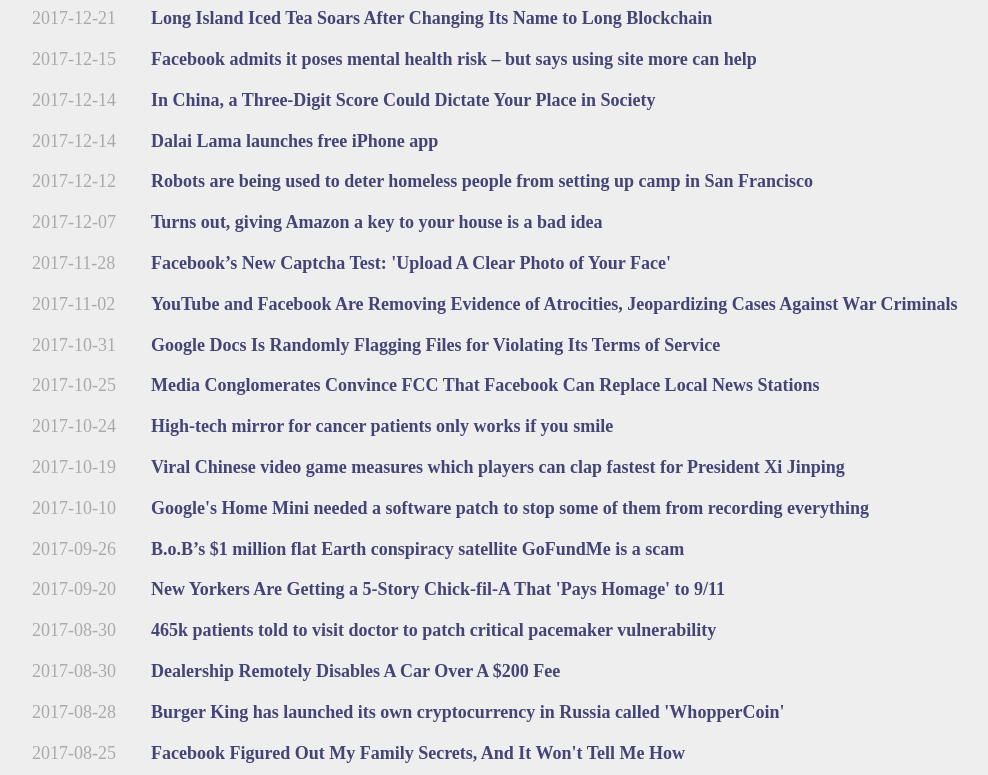
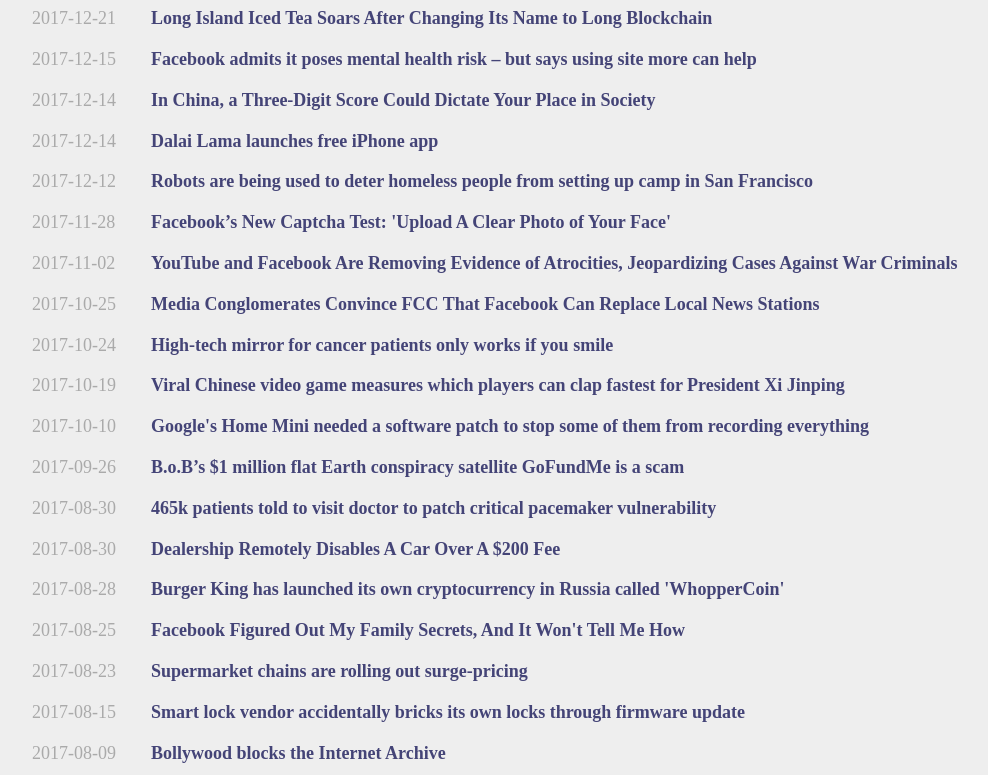
Before and after one commit to stensonowen/thefutureblo.ws, a plain HTML site: page index.html in a window 1280 px wide. Shown: the part 474-1249 px from the top of the page, without its empty margins (97-1085 px from the left). Drawn offline with Linux system fonts and the light colour scheme.

Commit message:
formatting, removed some entries

```diff
--- a/index.html
+++ b/index.html
@@ -76,7 +76,6 @@
                 </td>
             </tr>
 
-
             <tr> <td class="date"> 2017-12-21 </td>
                 <td> <a href="https://www.bloomberg.com/news/articles/2017-12-21/crypto-craze-sees-long-island-iced-tea-rename-as-long-blockchain">
                         Long Island Iced Tea Soars After Changing Its Name to Long Blockchain
@@ -105,21 +104,12 @@
                 </td>
             </tr>
 
-
             <tr> <td class="date"> 2017-12-12 </td>
                 <td> <a href="http://www.businessinsider.com/security-robots-are-monitoring-the-homeless-in-san-francisco-2017-12">
                         Robots are being used to deter homeless people from setting up camp in San Francisco
                     </a>
                 </td>
             </tr>
-
-            <tr> <td class="date"> 2017-12-07 </td>
-                <td> <a href="https://www.washingtonpost.com/news/the-switch/wp/2017/12/07/amazon-wants-a-key-to-your-house-i-did-it-i-regretted-it/">
-                        Turns out, giving Amazon a key to your house is a bad idea
-                    </a>
-                </td>
-            </tr>
-
 
             <tr> <td class="date"> 2017-11-28 </td>
                 <td> <a href="https://www.wired.com/story/facebooks-new-captcha-test-upload-a-clear-photo-of-your-face/">
@@ -131,13 +121,6 @@
             <tr> <td class="date"> 2017-11-02 </td>
                 <td> <a href="https://theintercept.com/2017/11/02/war-crimes-youtube-facebook-syria-rohingya/">
                         YouTube and Facebook Are Removing Evidence of Atrocities, Jeopardizing Cases Against War Criminals
-                    </a>
-                </td>
-            </tr>
-
-            <tr> <td class="date"> 2017-10-31 </td>
-                <td> <a href="https://motherboard.vice.com/en_us/article/zmz3yw/why-is-my-google-doc-locked-terms-of-service-bug">
-                        Google Docs Is Randomly Flagging Files for Violating Its Terms of Service
                     </a>
                 </td>
             </tr>
@@ -173,13 +156,6 @@
             <tr> <td class="date"> 2017-09-26 </td>
                 <td> <a href="https://www.theverge.com/tldr/2017/9/26/16369890/bob-flat-earth-satellite-gofundme-scam-crowdfunding-conspiracy">
                         B.o.B’s $1 million flat Earth conspiracy satellite GoFundMe is a scam
-                    </a>
-                </td>
-            </tr>
-
-            <tr> <td class="date"> 2017-09-20 </td>
-                <td> <a href="http://www.grubstreet.com/2017/09/next-nyc-chick-fil-a-pays-homage-to-september-11.html">
-                        New Yorkers Are Getting a 5-Story Chick-fil-A That 'Pays Homage' to 9/11
                     </a>
                 </td>
             </tr>
@@ -260,7 +236,6 @@
                     </a>
                 </td>
             </tr>
-
 
             <tr> <td class="date"> 2017-06-12 </td>
                 <td> <a href="https://www.techdirt.com/articles/20170611/11545237565/theresa-may-tries-to-push-forward-with-plans-to-kill-encryption-while-her-party-plots-via-encrypted-whatsapp.shtml">
```
